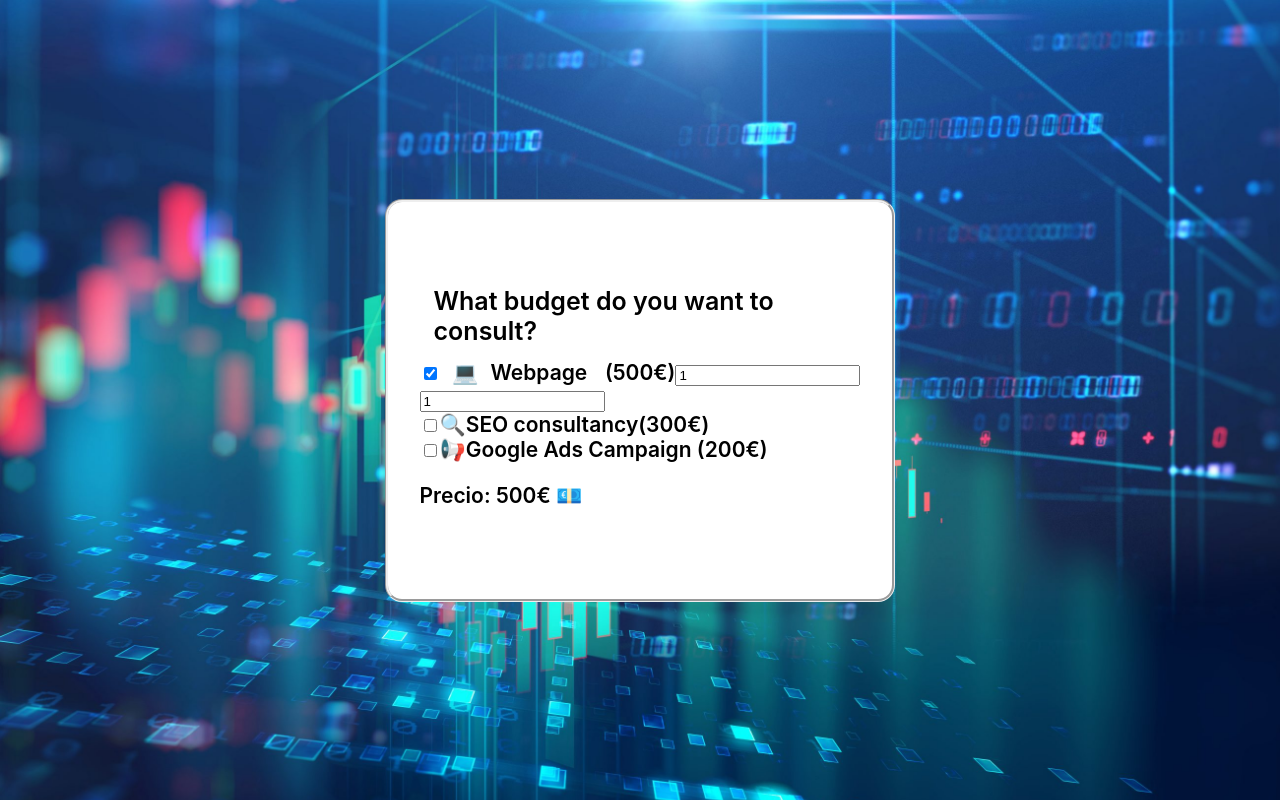
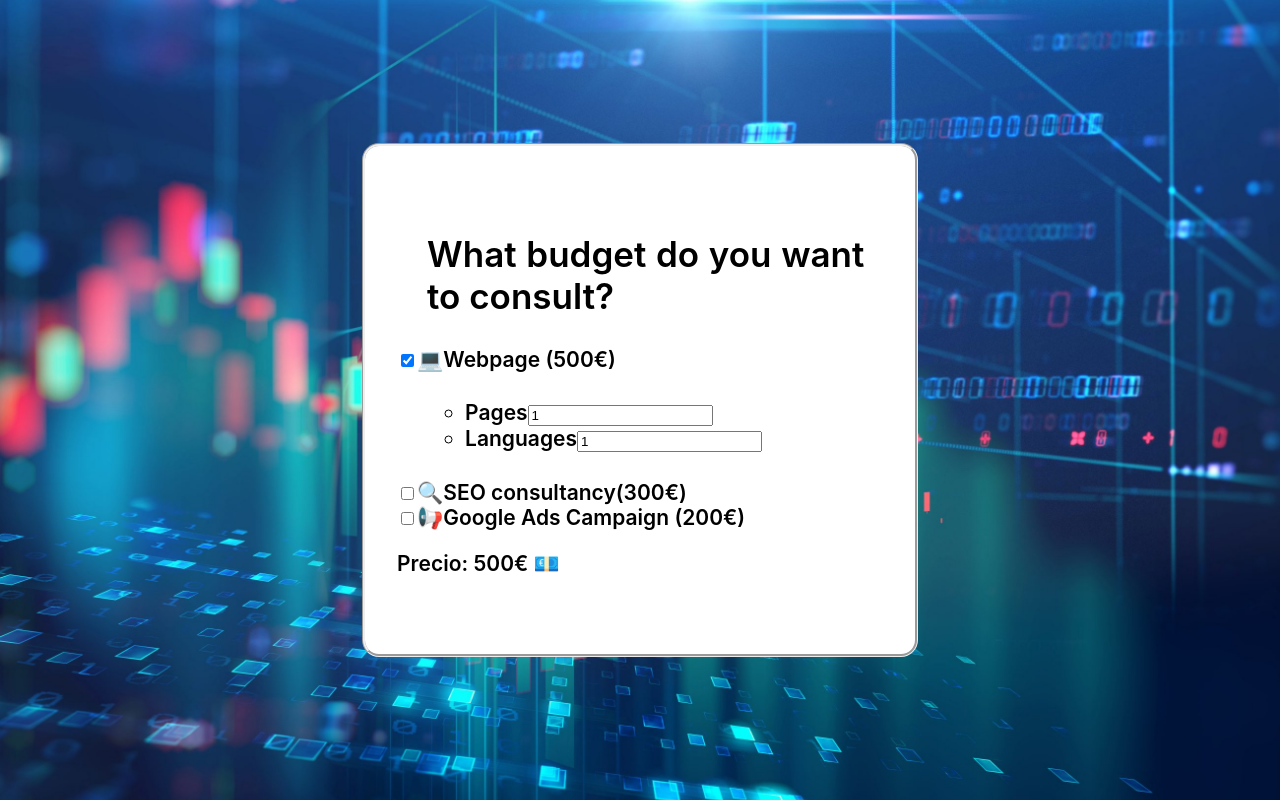
Before and after one commit to MiguelCagnate/BUDGEDT_APP-SPRINT-7, a React (Create React App) app: page /MyApp in a window 1280 px wide. Both pictures are taken after a click on the checkbox "💻Webpage (500€)". Built offline with nearby package versions, Linux system fonts and the light colour scheme.

Commit message:
Optimizamos los inputs de la Webpage

```diff
--- a/public/index.html
+++ b/public/index.html
@@ -6,7 +6,7 @@
     <meta name="viewport" content="width=device-width, initial-scale=1" />
     <meta name="theme-color" content="#000000" />
     <meta name="description" content="Web site created using create-react-app"/>
-    <title>Budget APP 📈📂</title>
+    <title>Budget APP 📊</title>
   </head>
   <body>
     <noscript>You need to enable JavaScript to run this app.</noscript>
--- a/src/index.css
+++ b/src/index.css
@@ -5,7 +5,6 @@ body {
     sans-serif;
   -webkit-font-smoothing: antialiased;
   -moz-osx-font-smoothing: grayscale;
-  margin: 0;
   display: flex;
   align-items: center;
   justify-content: center;
@@ -13,7 +12,7 @@ body {
   background-image: url("/public/data_scaled.jpeg");
   background-repeat: no-repeat;
   background-size: cover;
-  position: relative;
+
 }
 
 code {
--- a/src/pages/App.css
+++ b/src/pages/App.css
@@ -3,7 +3,6 @@
   font-style: italic;
   font-weight: 400;
 
-  padding: 5px;
 }
 
 .card_secondtitle {
@@ -20,17 +19,17 @@
   padding: 7px;
 }
 .card_button {
+  background-color: aliceblue;
   border-radius: 7px;
+  border: none;
+  box-shadow: 7px 7px;
+  color: #0a4188;
+  cursor: pointer;
   font-size: 20px;
-  color: #0a4188;
-  background-color: aliceblue;
   margin: 7px;
   padding: 7px 72px;
+  text-decoration: none;
   transition: 0.3s;
-  cursor: pointer;
-  border: none;
-  box-shadow: 7px 7px;
-  text-decoration: none;
 }
 .card_button:hover {
   background-color: #0a4188;
@@ -38,19 +37,26 @@
 }
 
 .card_app{
-font-size: 25px;
-text-align: left;
-margin: 9px;
-padding: 5px;
+align-self: flex-start;
+text-align: justify;
+font-size: 35px;
+margin: 15px;
+padding: 15px;
 
 }
 
 .card_options{
   font-size: 21px;
   text-align: justify;
-  margin: 25px;
+  margin: 12px;
   padding:13px;
   width:100%;
   list-style-type: none;
-
 }
+.StyleWebPage{
+  margin:15px;
+  padding:13px;
+  text-align: justify;
+  height: 20%;
+  list-style-type: none;
+}
--- a/src/pages/AppPage.jsx
+++ b/src/pages/AppPage.jsx
@@ -10,8 +10,7 @@ const WebController = ({ onChange }) => {
   });
 
   const handleChange = ({ target }) => {
-    setState((prevState) => {
-      return {
+    setState((prevState) => {return {
         ...prevState,
         [target.name]: target.value,
       };
@@ -23,22 +22,10 @@ const WebController = ({ onChange }) => {
   }, [state]);
 
   return (
-    <>
-      <input
-        type={"number"}
-        name="pages"
-        min={1}
-        value={state.pages}
-        onChange={handleChange}
-      />
-      <input
-        type={"number"}
-        min={1}
-        name="languages"
-        value={state.languages}
-        onChange={handleChange}
-      />
-    </>
+    <div className="StyleWebPage"><ul><li>Pages<input type={"number"} name="pages" min={1} value={state.pages} onChange={handleChange}/></li>
+    <li>Languages<input type={"number"} name="languages" min={1} value={state.languages} onChange={handleChange}/></li>
+    </ul>
+    </div>
   );
 };
 
@@ -57,7 +44,7 @@ export const AppPage = () => {
     if (+pages > 1) CALC_PRICE += +pages * PRICE_PER_PAGE;
     if (+languages > 1) CALC_PRICE += +languages * PRICE_PER_LANGUAGE;
 
-    const TOTAL = BASE_PRICE + CALC_PRICE;
+      const TOTAL = BASE_PRICE + CALC_PRICE
     setTotalWeb(TOTAL);
   };
 
@@ -80,23 +67,14 @@ export const AppPage = () => {
       <label htmlFor="web">💻Webpage (500€)</label>
       {isWebInput && <WebController onChange={handleWebPrice} />}
       </li>
-
 <li>
-<input
-        type={"checkbox"}
-        id="seo"
-        onInput={({ target }) =>
+<input type={"checkbox"} id="seo" onInput={({ target }) =>
           setTotal((prevValue) => (target.checked ? prevValue + 300 : 0))
-        }
-      />
+        }/>
       <label htmlFor="seo">🔍SEO consultancy(300€)</label>
 </li>
 
-<li>
-<input
-        type={"checkbox"}
-        id="ads"
-        onInput={({ target }) =>
+<li><input type={"checkbox"}id="ads" onInput={({ target }) =>
           setTotal((prevValue) => (target.checked ? prevValue + 200 : 0))
         }
       />
```
